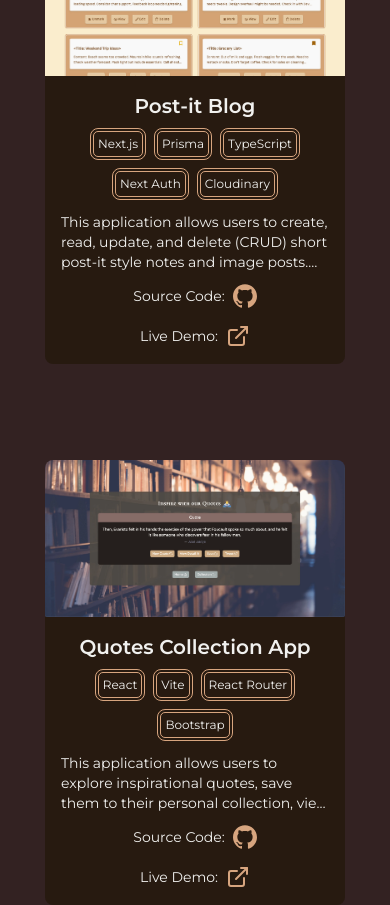
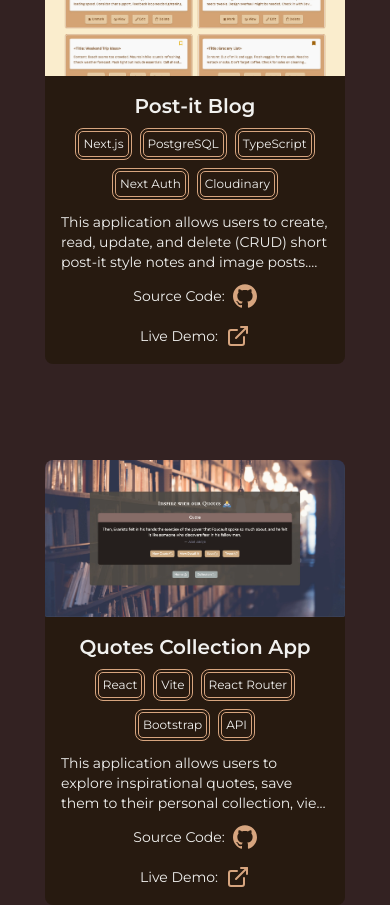
Before and after one commit to hyejin-seok/my-portfolio, a Next.js app: page / in a window 390 px wide. Shown: the part 4700-5605 px from the top of the page. Built offline with nearby package versions, Linux system fonts and the light colour scheme; what prettier would draw is missing.

Commit message:
Adjust scroll down button position and update project contents

```diff
--- a/app/components/Buttons/ScrollDown.tsx
+++ b/app/components/Buttons/ScrollDown.tsx
@@ -15,7 +15,7 @@
     >
       <button
         aria-label="Scroll to About section"
-        className="mt-10 flex flex-col items-center text-sm text-yellow-700 hover:opacity-70 focus:outline-none md:mt-2"
+        className="mt-10 flex flex-col items-center text-sm text-yellow-700 hover:opacity-70 focus:outline-none md:mt-0"
       >
         <div className="relative mb-1 h-14 w-9 rounded-full border-2 border-yellow-700 ">
           <div className="before:absolute before:left-1/2 before:top-2.5 before:h-3 before:w-3 before:-translate-x-1/2 before:transform before:animate-scroll-down before:rounded-full before:bg-yellow-700 before:content-['']"></div>
--- a/app/components/Sections/Hero.tsx
+++ b/app/components/Sections/Hero.tsx
@@ -9,7 +9,7 @@
 export const Hero = () => {
   return (
     <section
-      className="mx-auto max-w-container px-4 pb-24 pt-4 md:pb-32 md:pt-20"
+      className="mx-auto max-w-container px-4 pb-24 pt-4 md:pb-3 md:pt-0"
       id="home"
     >
       <div className=" flex flex-col items-center justify-around gap-5 md:gap-8 lg:h-[580px] lg:flex-row ">
--- a/app/data/proejects.ts
+++ b/app/data/proejects.ts
@@ -71,17 +71,24 @@
     type: 'app',
     descriptions: [
       'This application allows users to create, read, update, and delete (CRUD) short post-it style notes and image posts. Users can also bookmark their favorite posts and images.',
-      'The app is built with Next.js and TypeScript, styled with Tailwind CSS, and uses Cloudinary for image storage. Next Auth is used to ensure secure user authentication, while React Dropzone provides a user-friendly drag-and-drop interface for image uploads.',
+      'The app is built with Next.js and TypeScript, styled with Tailwind CSS, and uses Cloudinary for image storage. Next Auth is used to ensure secure user authentication, while React Dropzone provides a user-friendly drag-and-drop interface for image uploads. PostgreSQL is used as the primary database for efficient data management.',
       '< Test Account > \n Username: testuser \n Password: password'
     ],
     features: [
       'Post-It Style Notes Blog: Users can create, read, update, delete, and bookmark post-it style notes.',
       'Image Blog: Users can upload images, manage them, and bookmark their favorite images. Images can be uploaded via drag-and-drop or by selecting files.',
+      'Authentication: Users can sign up, log in, and log out.',
+      'Database Management: PostgreSQL is used as the primary database, providing robust and efficient data management.',
       'Cloudinary Integration: Uploaded images are stored securely using Cloudinary cloud service.',
-      'Authentication: Users can sign up, log in, and log out.',
       'Contact Page: Users can send messages directly to the blog team through a simple, user-friendly form.'
     ],
-    techStacks: ['Next.js', 'Prisma', 'TypeScript', 'Next Auth', 'Cloudinary'],
+    techStacks: [
+      'Next.js',
+      'PostgreSQL',
+      'TypeScript',
+      'Next Auth',
+      'Cloudinary'
+    ],
     sourceCode: 'https://github.com/hyejin-seok/post-it-blog-app',
     liveDemo: 'https://blog-app-ecru-beta.vercel.app'
   },
@@ -106,7 +113,7 @@
       'Quotes Collections: Users can save their favorite quotes and manage their collection by adding, viewing, and deleting quotes.',
       'Tweet Quotes: Users can easily share their favorite quotes on Twitter with a single click of a button.'
     ],
-    techStacks: ['React', 'Vite', 'React Router', 'Bootstrap'],
+    techStacks: ['React', 'Vite', 'React Router', 'Bootstrap', 'API'],
     sourceCode: 'https://github.com/hyejin-seok/quotes-collection',
     liveDemo: 'https://quotes-collection.vercel.app/'
   },
@@ -175,7 +182,7 @@
       'Styling with Pseudo-elements and Pseudo-classes',
       'Fully Responsive Design'
     ],
-    techStacks: ['HTML', 'CSS'],
+    techStacks: ['HTML', 'CSS', 'Keyframes'],
     sourceCode: 'https://github.com/hyejin-seok/Jewellery-Page',
     liveDemo: 'https://hyejin-seok.github.io/Jewellery-Page/'
   },
```
Also changed, not shown: 1 other file (tests, documents, lock files or other folders).
